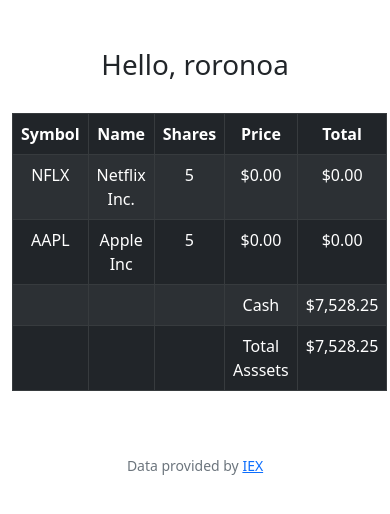
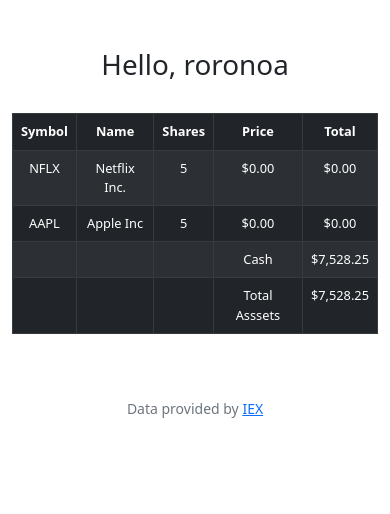
Before and after one commit to giochagelishvili/finance, a Flask app: page / in a window 390 px wide. Shown: the part 76-590 px from the top of the page. Run offline with Flask 2, Linux system fonts and the light colour scheme; a user stored in the database is signed in; data comes from the database, SQL or seed files in the repository; data that the repository does not hold is empty.

Commit message:
update css

```diff
--- a/static/styles.css
+++ b/static/styles.css
@@ -35,3 +35,9 @@ nav .navbar-brand .green
     margin-bottom: 1rem;
     width: 50%;
 }
+
+@media only screen and (max-width: 768px) {
+    th, td {
+        font-size: 0.8rem;
+    }
+}
```
Also changed, not shown: 2 other files.
